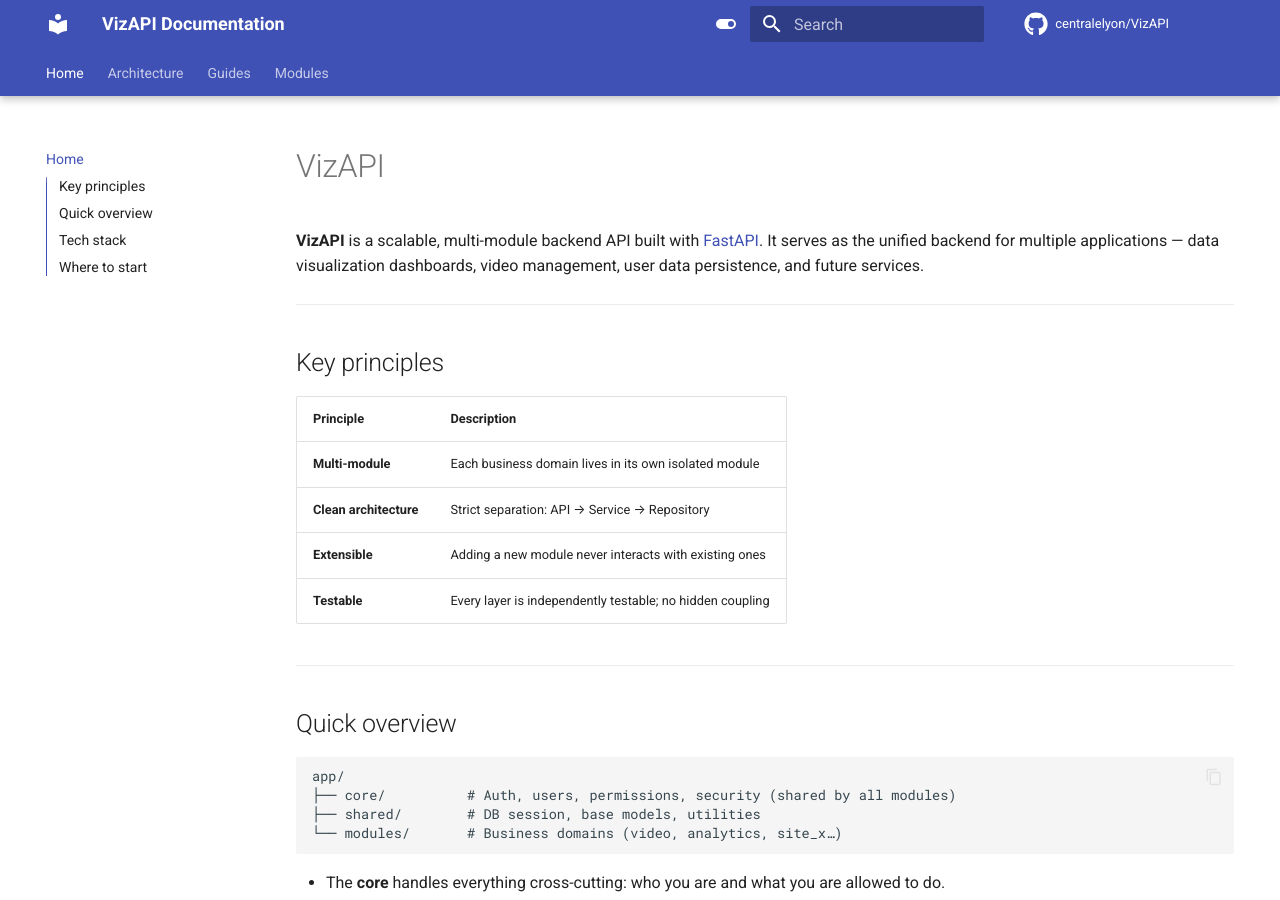
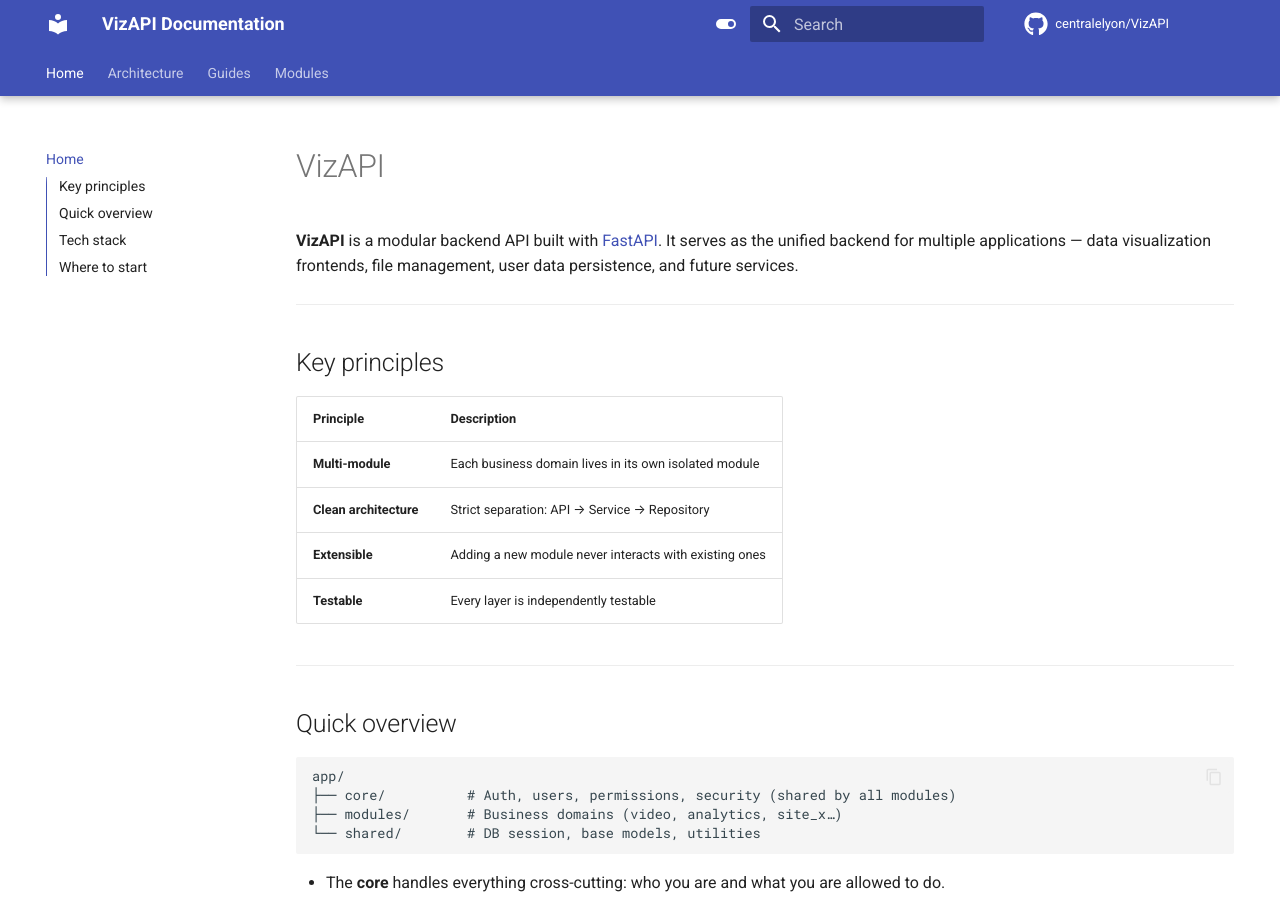
Before and after one commit to centralelyon/VizAPI, an MkDocs documentation site: the page built from docs/index.md, in a window 1280 px wide and 900 px high. Built offline with MkDocs 1.6.1 and Material for MkDocs 9.7.7, drawn with Linux system fonts in a browser that asks for light colours; comment, search, counter and statistics services are not loaded.

````diff
--- a/docs/index.md
+++ b/docs/index.md
@@ -1,6 +1,6 @@
 # VizAPI
 
-**VizAPI** is a scalable, multi-module backend API built with [FastAPI](https://fastapi.tiangolo.com/). It serves as the unified backend for multiple applications — data visualization dashboards, video management, user data persistence, and future services.
+**VizAPI** is a modular backend API built with [FastAPI](https://fastapi.tiangolo.com/). It serves as the unified backend for multiple applications — data visualization frontends, file management, user data persistence, and future services.
 
 ---
 
@@ -11,7 +11,7 @@
 | **Multi-module** | Each business domain lives in its own isolated module |
 | **Clean architecture** | Strict separation: API → Service → Repository |
 | **Extensible** | Adding a new module never interacts with existing ones |
-| **Testable** | Every layer is independently testable; no hidden coupling |
+| **Testable** | Every layer is independently testable |
 
 ---
 
@@ -20,8 +20,8 @@
 ```text
 app/
 ├── core/          # Auth, users, permissions, security (shared by all modules)
-├── shared/        # DB session, base models, utilities
-└── modules/       # Business domains (video, analytics, site_x…)
+├── modules/       # Business domains (video, analytics, site_x…)
+└── shared/        # DB session, base models, utilities
 ```
 
 * The **core** handles everything cross-cutting: who you are and what you are allowed to do.
````
Also changed, not shown: 2 other files.
